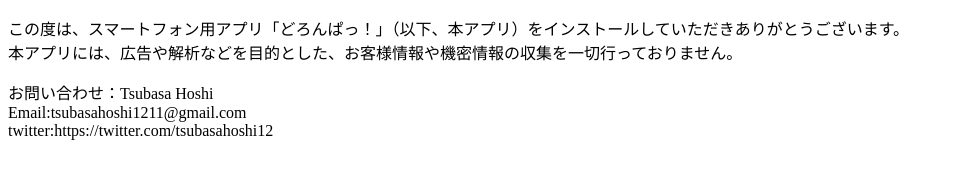
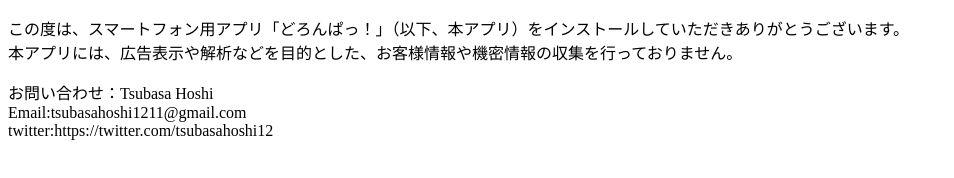
Before and after one commit to TsubasaHoshi/Dronpa-PP, a plain HTML site: page index.html in a window 1280 px wide. Shown: the whole page, without its empty margins (0-954 px from the left). Drawn offline with Linux system fonts and the light colour scheme.

Commit message:
Update index.html

```diff
--- a/index.html
+++ b/index.html
@@ -9,7 +9,7 @@
   <p>
 
   <div>この度は、スマートフォン用アプリ「どろんぱっ！」（以下、本アプリ）をインストールしていただきありがとうございます。</div>
-  <div>本アプリには、広告や解析などを目的とした、お客様情報や機密情報の収集を一切行っておりません。</div>
+  <div>本アプリには、広告表示や解析などを目的とした、お客様情報や機密情報の収集を行っておりません。</div>
 
   </p>
 <p>
```
